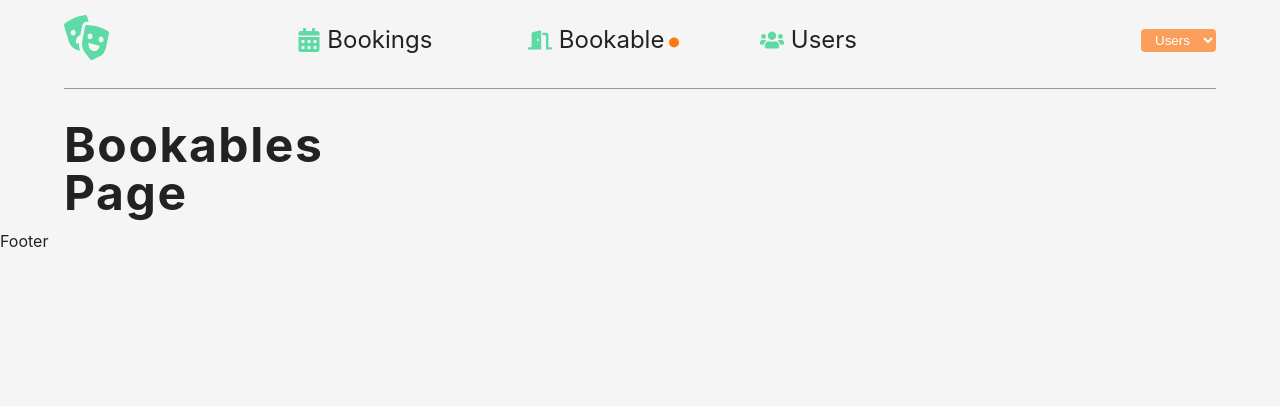
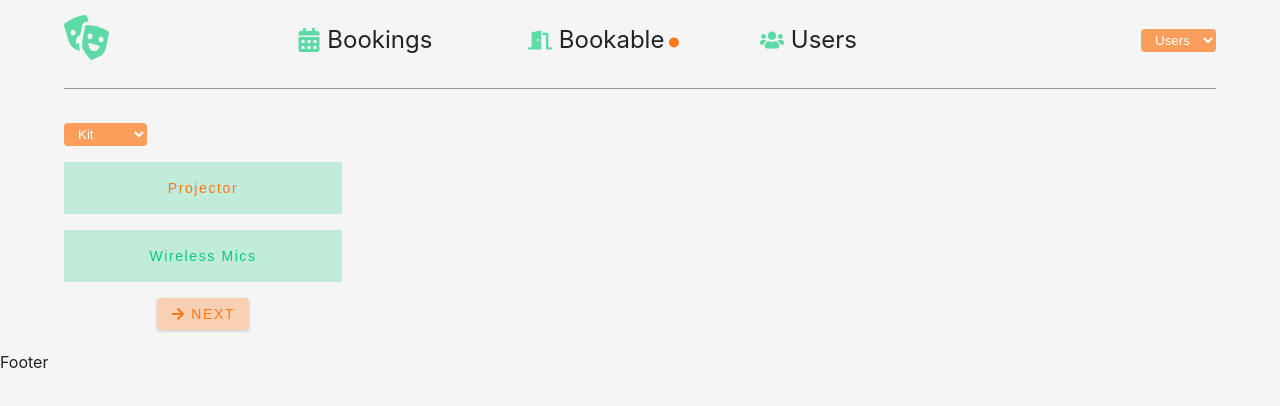
Before and after one commit to VladiVK/react-ts-bookable, a React (Create React App) app: page /bookable in a window 1280 px wide. Shown: the top 406 px of the page. Built offline with nearby package versions, Linux system fonts and the light colour scheme.

Commit message:
chore: update BookablesList styles

```diff
--- /dev/null
+++ b/src/components/bokkablesList/BookablesList.tsx
@@ -0,0 +1,64 @@
+import React, { useState } from 'react';
+import { FaArrowRight } from 'react-icons/fa';
+import { bookables } from '../../utils/static.json';
+import { BookablesListWrapper } from './style';
+
+const BookablesList = () => {
+  const [group, setGroup] = useState('Kit');
+  const bookablesInGroup = bookables.filter((b) => b.group === group);
+  const [bookableIndex, setBookableIndex] = useState(0);
+
+  const groups = [...new Set(bookables.map((b) => b.group))];
+
+  const nextBookable = () => {
+    setBookableIndex((prevIndex) => (prevIndex + 1) % bookablesInGroup.length);
+  };
+
+  const handleGroup = (e: React.ChangeEvent<HTMLSelectElement>) => {
+    setGroup(e.target.value);
+  };
+
+  return (
+    <BookablesListWrapper>
+      <select value={group} onChange={handleGroup} className='bookables__group'>
+        {groups.map((g) => (
+          <option key={g} value={g}>
+            {g}
+          </option>
+        ))}
+      </select>
+      <ul className='bookables__list'>
+        {bookablesInGroup.map((b, i) => (
+          <li
+            key={b.id}
+            className={
+              i === bookableIndex
+                ? 'bookables__item selected'
+                : 'bookables__item'
+            }
+          >
+            <button
+              type='button'
+              className='btn bookables__btn'
+              onClick={() => setBookableIndex(i)}
+            >
+              {b.title}
+            </button>
+          </li>
+        ))}
+      </ul>
+      <p className='bookables__next-container'>
+        <button
+          type='button'
+          className='btn bokkables__btn--next'
+          onClick={nextBookable}
+        >
+          <FaArrowRight />
+          <span>next</span>
+        </button>
+      </p>
+    </BookablesListWrapper>
+  );
+};
+
+export default BookablesList;
--- /dev/null
+++ b/src/components/bokkablesList/index.ts
@@ -0,0 +1,2 @@
+import BookablesList from './BookablesList';
+export default BookablesList;
--- /dev/null
+++ b/src/components/bokkablesList/style.js
@@ -0,0 +1,62 @@
+import styled from 'styled-components';
+
+export const BookablesListWrapper = styled.div`
+  width: 100%;
+  max-width: 20rem;
+
+  .bookables__group {
+    padding: 3px 10px;
+    border-radius: var(--radius);
+    border: var(--clr-orange);
+    background: var(--clr-orange-light);
+    color: var(--clr-white);
+    outline: none;
+    cursor: pointer;
+  }
+  .bookables__list {
+    margin: 1rem auto;
+    width: 100%;
+  }
+  .bookables__item {
+    margin-bottom: 1rem;
+  }
+
+  .bookables__btn {
+    display: inline-block;
+    width: 100%;
+    /* margin: 0 auto; */
+    background: var(--clr-green-light-1);
+    color: var(--clr-green);
+    padding: 1rem 0;
+    text-transform: capitalize;
+    border-radius: 0;
+    box-shadow: none;
+
+    &:hover {
+      transform: translateX(8px);
+    }
+  }
+  .bookables__item.selected .bookables__btn {
+    color: var(--clr-orange);
+  }
+
+  .bookables__next-container {
+    display: flex;
+    align-items: center;
+    justify-content: center;
+  }
+  .bokkables__btn--next {
+    display: flex;
+    align-items: center;
+    background: var(--clr-orange-light-2);
+    color: var(--clr-orange);
+
+    &:hover {
+      color: var(--clr-green);
+    }
+
+    svg {
+      margin-right: 0.4rem;
+    }
+  }
+`;
--- a/src/components/index.js
+++ b/src/components/index.js
@@ -3,4 +3,5 @@ import Footer from './footer';
 import UserPicker from './userPicker';
 import NavbarLinks from './navbarLinks';
 import Sidebar from './sidebar';
-export { Navbar, NavbarLinks, Footer, UserPicker, Sidebar };
+import BookablesList from './bokkablesList';
+export { Navbar, NavbarLinks, Footer, UserPicker, Sidebar, BookablesList };
--- a/src/index.css
+++ b/src/index.css
@@ -6,6 +6,7 @@
   --clr-white: #fff;
   --clr-orange: #ff7817;
   --clr-orange-light: hsla(25, 100%, 54%, 0.68);
+  --clr-orange-light-2: hsla(25, 100%, 54%, 0.29);
   --clr-green: #07cb79;
   --clr-green-light-1: hsla(155, 93%, 41%, 0.21);
   --clr-green-light-2: hsla(155, 93%, 41%, 0.63);
--- a/src/pages/bookable/BookablePage.tsx
+++ b/src/pages/bookable/BookablePage.tsx
@@ -1,10 +1,11 @@
 import React from 'react';
+import { BookablesList } from '../../components';
 import { BookablesPageWrapper } from './style';
 const BookablePage = () => {
   return (
     <BookablesPageWrapper className='container-center'>
       <div className='bookables-page__content'>
-        <h1>Bookables Page</h1>
+        <BookablesList />
       </div>
     </BookablesPageWrapper>
   );
--- a/src/pages/bookable/style.js
+++ b/src/pages/bookable/style.js
@@ -6,7 +6,10 @@ export const BookablesPageWrapper = styled.main`
 
   .bookables-page__content {
     display: grid;
-    grid-template-columns: 1fr 3fr;
-    grid-column-gap: 2.5rem;
+
+    @media (min-width: 992px) {
+      grid-template-columns: 1fr 3fr;
+      grid-column-gap: 2.5rem;
+    }
   }
 `;
```
Also changed, not shown: tsconfig.json (+3 -8 lines).
